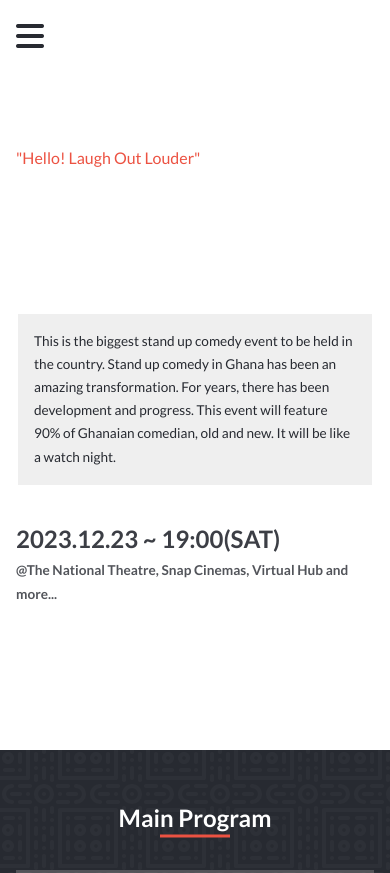
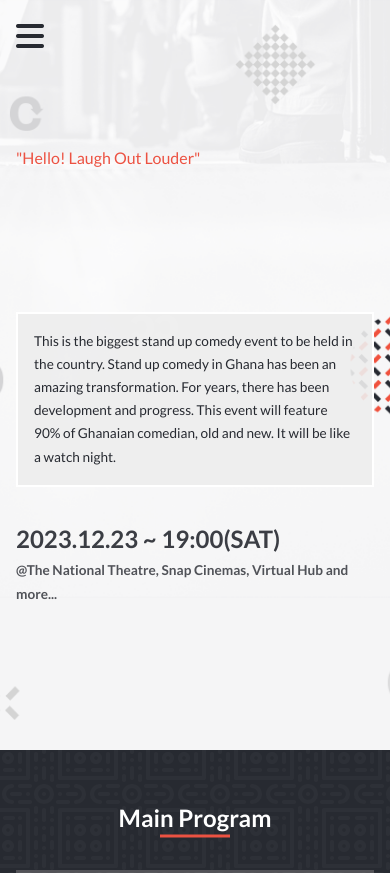
Before and after one commit to dselasea/comedy-crusade, a website with bundled scripts: page index.html in a window 390 px wide. Shown: the top 873 px of the page. Built offline with nearby package versions, Linux system fonts and the light colour scheme; files whose address does not match are found by name.

Commit message:
Update style.css

```diff
--- a/css/style.css
+++ b/css/style.css
@@ -478,7 +478,7 @@ a:focus {
   }
 
   .background {
-    background: url(comedy-crusade/images/mobilebg.png) no-repeat top center/cover;
+    background: url(/comedy-crusade/images/mobilebg.png) no-repeat top center/cover;
   }
 
   .menu {
```
